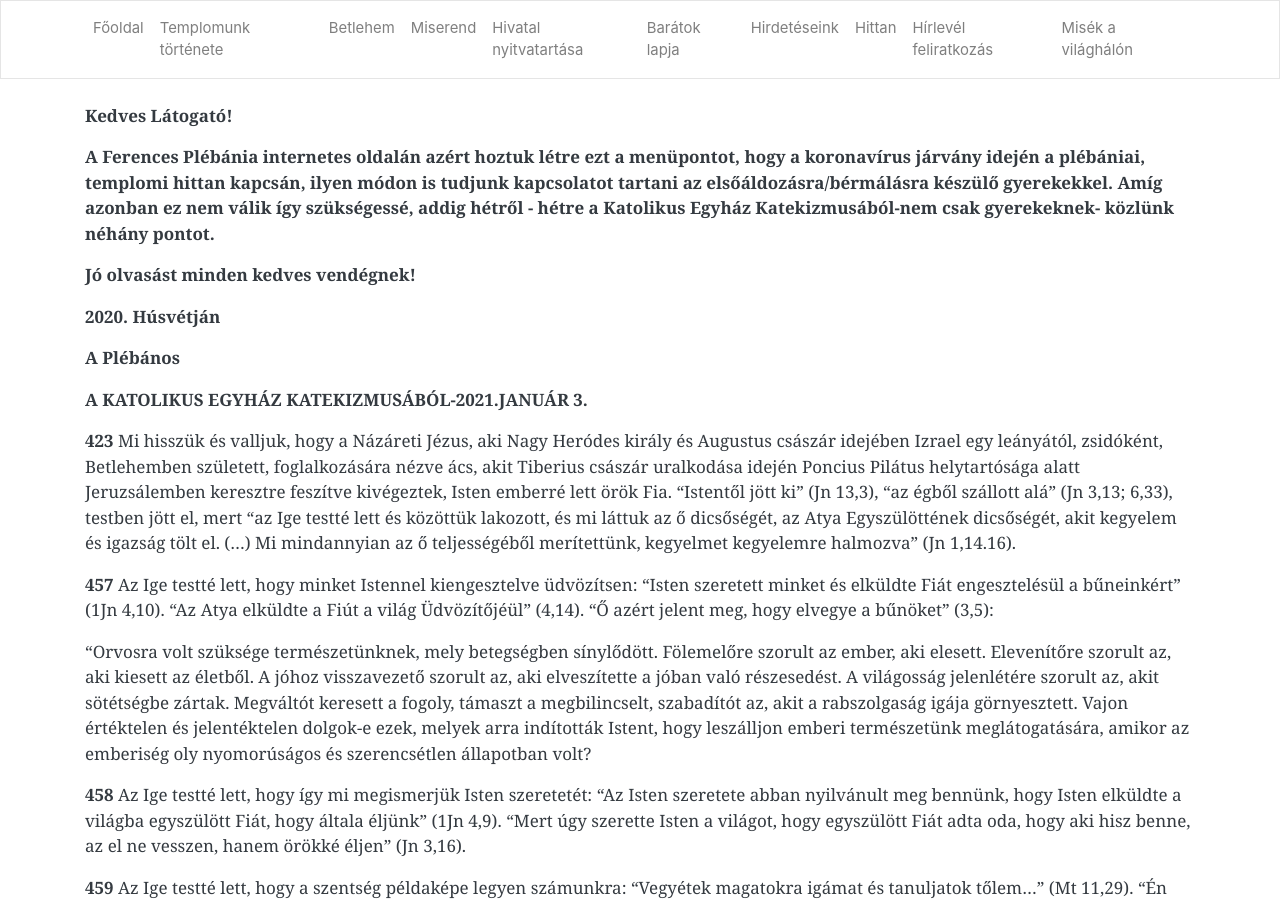
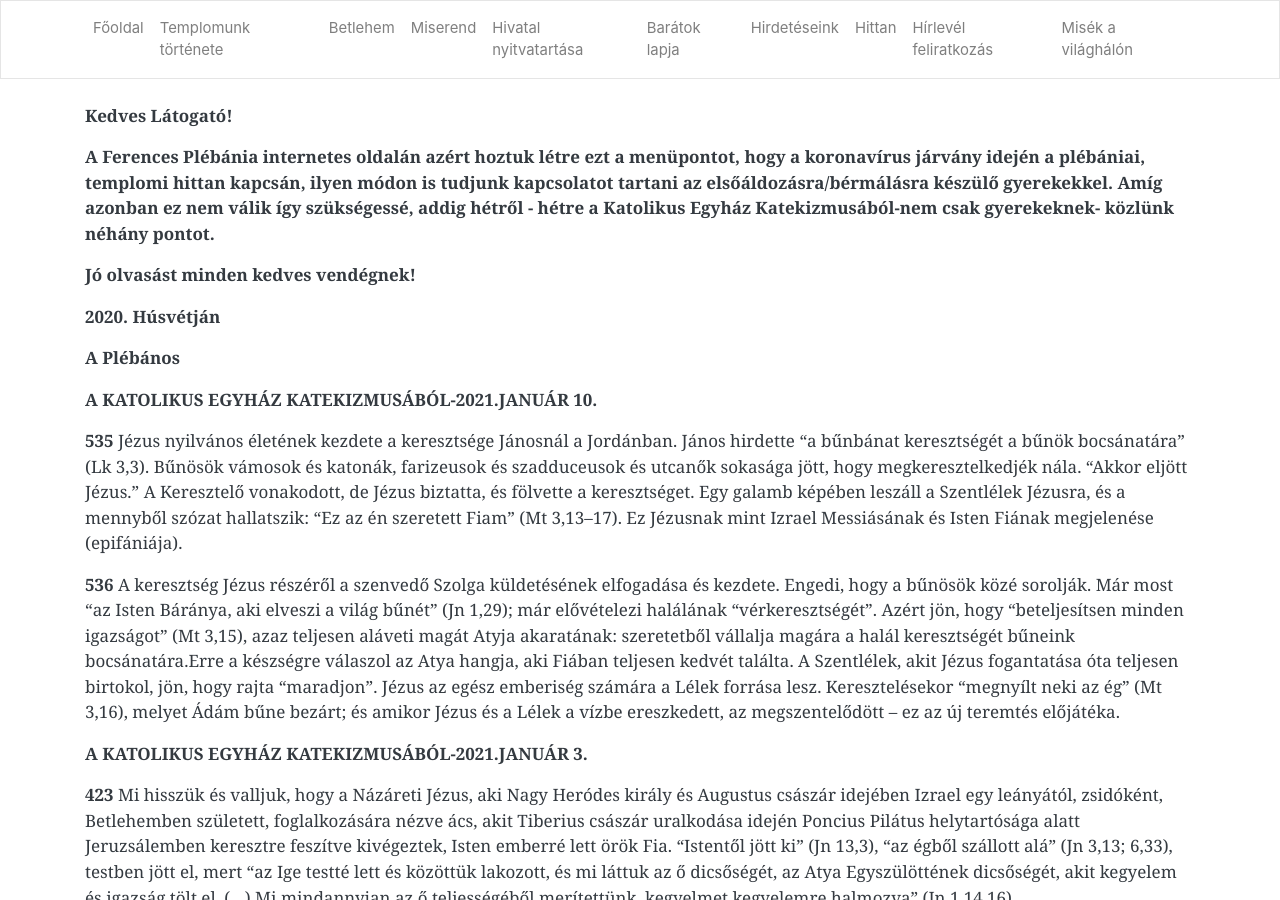
Before and after one commit to pecsi-ferences/pecsi-ferences.github.io, a Jekyll site: the page built from hittan.md, in a window 1280 px wide and 900 px high. Built offline with Jekyll 4.4.1, drawn with Linux system fonts in a browser that asks for light colours; nearby versions of some CDN libraries.

Commit message:
Update from Forestry.io Zoltán Dohány updated hittan.md

```diff
--- a/hittan.md
+++ b/hittan.md
@@ -12,6 +12,12 @@ title: Hittan
 **2020. Húsvétján**
 
 **A Plébános**
+
+**A KATOLIKUS EGYHÁZ KATEKIZMUSÁBÓL-2021.JANUÁR 10.**
+
+**535** Jézus nyilvános életének kezdete a keresztsége Jánosnál a Jordánban. János hirdette "a bűnbánat keresztségét a bűnök bocsánatára" (Lk 3,3). Bűnösök vámosok és katonák, farizeusok és szadduceusok és utcanők sokasága jött, hogy megkeresztelkedjék nála. "Akkor eljött Jézus." A Keresztelő vonakodott, de Jézus biztatta, és fölvette a keresztséget. Egy galamb képében leszáll a Szentlélek Jézusra, és a mennyből szózat hallatszik: "Ez az én szeretett Fiam" (Mt 3,13--17). Ez Jézusnak mint Izrael Messiásának és Isten Fiának megjelenése (epifániája).
+
+**536** A keresztség Jézus részéről a szenvedő Szolga küldetésének elfogadása és kezdete. Engedi, hogy a bűnösök közé sorolják. Már most "az Isten Báránya, aki elveszi a világ bűnét" (Jn 1,29); már elővételezi halálának "vérkeresztségét". Azért jön, hogy "beteljesítsen minden igazságot" (Mt 3,15), azaz teljesen aláveti magát Atyja akaratának: szeretetből vállalja magára a halál keresztségét bűneink bocsánatára.Erre a készségre válaszol az Atya hangja, aki Fiában teljesen kedvét találta. A Szentlélek, akit Jézus fogantatása óta teljesen birtokol, jön, hogy rajta "maradjon". Jézus az egész emberiség számára a Lélek forrása lesz. Keresztelésekor "megnyílt neki az ég" (Mt 3,16), melyet Ádám bűne bezárt; és amikor Jézus és a Lélek a vízbe ereszkedett, az megszentelődött -- ez az új teremtés előjátéka.
 
 **A KATOLIKUS EGYHÁZ KATEKIZMUSÁBÓL-2021.JANUÁR 3.**
 
```
